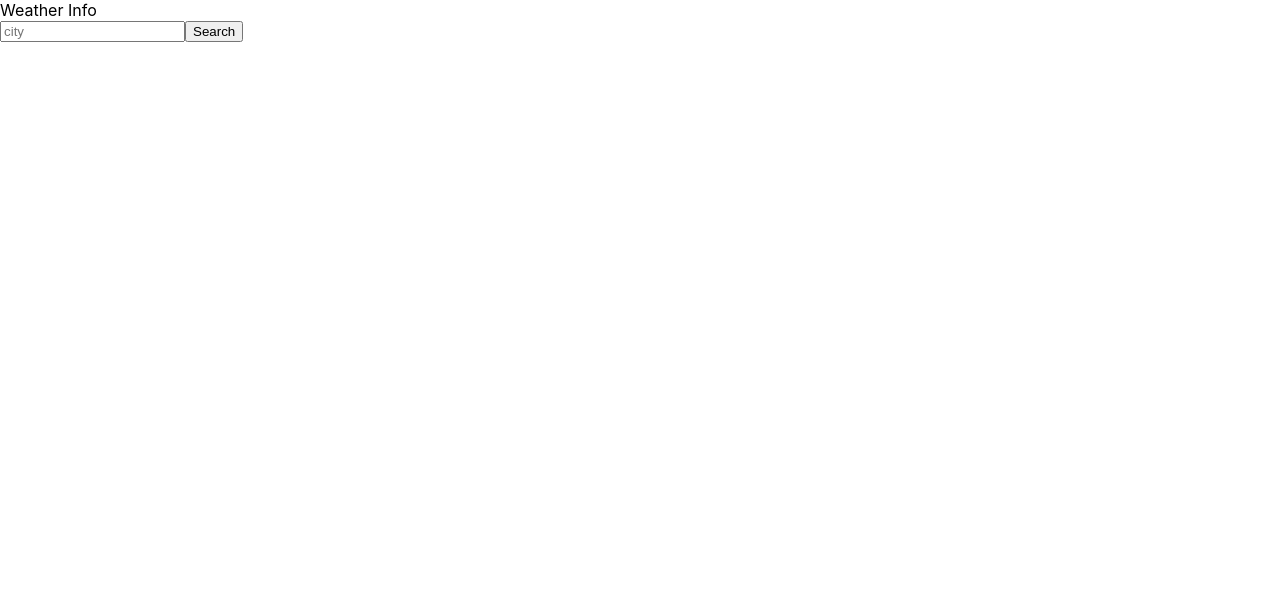
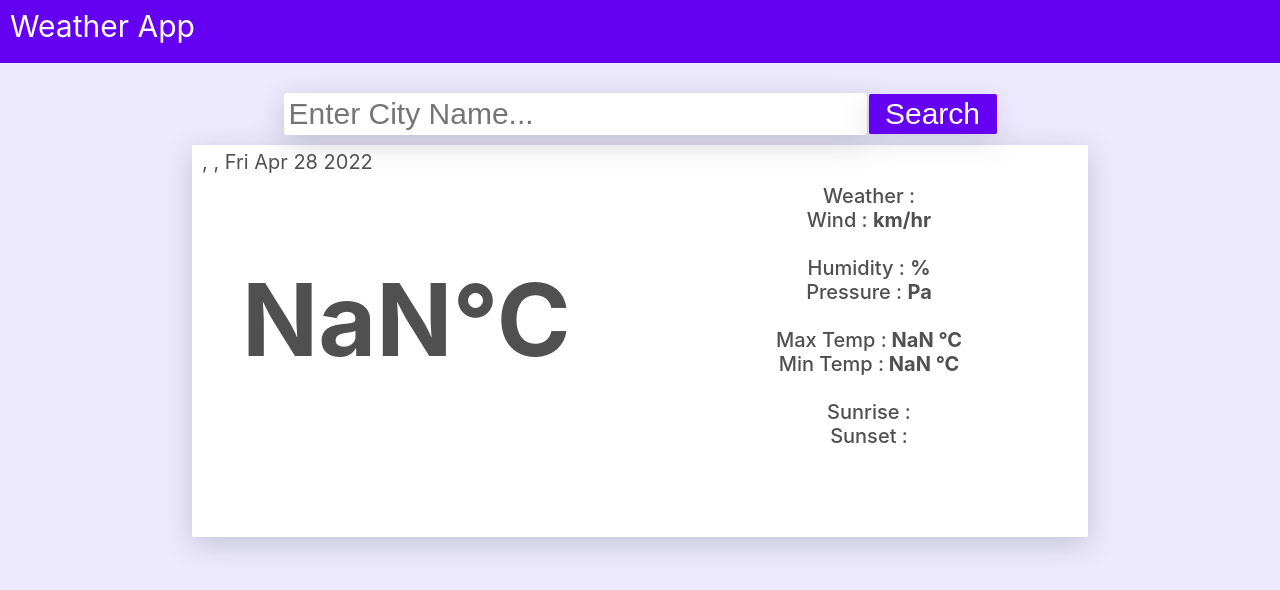
Before and after one commit to Partha2024/Weather-App, a React (Create React App) app: page / in a window 1280 px wide. Shown: the top 590 px of the page. Built offline with nearby package versions, Linux system fonts and the light colour scheme.

Commit message:
worked on card component

```diff
--- a/src/App.css
+++ b/src/App.css
@@ -15,7 +15,7 @@
 
 .body{
     text-align: center;
-    padding: 30px;
+    padding-top: 30px;
 }
 
 #searchBar{
--- a/src/App.js
+++ b/src/App.js
@@ -1,8 +1,71 @@
-// import './App.css';
-// import Card from "./component/Card";
-// import Comment from "./component/Comment";
-// import React, { useEffect, useState } from "react";
-// import axios from 'axios';
+import './App.css';
+import Card from "./component/Card";
+import React from 'react'
+import { useState } from 'react'
+import axios from 'axios'
+
+export default function App() {
+
+    const [weather, setWeather] = useState('');
+    const [city, setCity] = useState('');
+    // const APIKEY = "3eeff1f838181bd9fe07fa40d3bb4a61";
+
+    const apiCall = async (e) => {
+        e.preventDefault()
+        const location = e.target.elements.location.value;
+        const res = await axios.get(`https://api.openweathermap.org/data/2.5/weather?q=${location}&appid=3eeff1f838181bd9fe07fa40d3bb4a61`);
+        console.log(res)
+        setWeather({
+            descp: res.data.weather[0].description,
+            temp: res.data.main.temp,
+            maxTemp: res.data.main.temp_max,
+            minTemp: res.data.main.temp_min,
+            city: res.data.name,
+            humidity: res.data.main.humidity,
+            press: res.data.main.pressure,
+            country : res.data.sys.country,
+            wind: res.data.wind.speed,
+            sunrise: res.data.sys.sunrise,
+            sunset: res.data.sys.sunset,
+        })
+        setCity(res.data.name)
+    }
+
+    return (
+    <div className='container'>
+
+        <div className='header'>
+            Weather App
+        </div>
+
+        <div className='body'>
+
+            <div className='searchArea'>
+                <form onSubmit={apiCall} className="form">
+                    <input type="text" id='searchBar' placeholder="Enter City Name..." name="location" required/>
+                    <button className="bttn" id='searchBtn'>Search</button>
+                </form>
+            </div>
+
+            <div className='cardArea'>
+                {/* {weather && <Card weather = {weather}/>} */}
+                <Card weather = {weather}/>
+            </div>
+
+            {/* <div className='commentArea'>
+                <Comment/>
+            </div> */}
+
+        </div>
+
+    </div>
+
+)
+}
+
+
+
+
 
 // function App() {
 
@@ -51,114 +114,41 @@
 //     }
 
 //     return (
-//         <div className='container'>
-//             <div className='header'>
-//                 Weather App
-//             </div>
-//             <div className='body'>
+        // <div className='container'>
+        //     <div className='header'>
+        //         Weather App
+        //     </div>
+        //     <div className='body'>
 
-//                 <div className='searchArea'>
-//                     {/* <form> */}
-//                         <input type="text" id='searchBar' ref={textInput} placeholder="Enter City Name..." name="search" required/>
-//                         <button id='searchBtn' type="submit" onClick={()=>getForecast()}>Submit</button>
-//                     {/* </form> */}
-//                 </div>
+        //         <div className='searchArea'>
+        //             {/* <form> */}
+        //                 <input type="text" id='searchBar' ref={textInput} placeholder="Enter City Name..." name="search" required/>
+        //                 <button id='searchBtn' type="submit" onClick={()=>getForecast()}>Submit</button>
+        //             {/* </form> */}
+        //         </div>
 
-//                 <div>
-//                 {JSON.stringify(responseObj)}
-//                 {responseObj.data.weather[0].description}
-//                 {/* {JSON.stringify(responseObj)} */}
-//                 <hr/>
-//                 {/* {responseObj} */}
-//                     {/* {responseObj.sunrise} */}
-//                 </div>
+        //         <div>
+        //         {JSON.stringify(responseObj)}
+        //         {responseObj.data.weather[0].description}
+        //         {/* {JSON.stringify(responseObj)} */}
+        //         <hr/>
+        //         {/* {responseObj} */}
+        //             {/* {responseObj.sunrise} */}
+        //         </div>
 
-//                 {/* <div className='cardArea'>
+        //         {/* <div className='cardArea'>
 
-//                     <Card responseObj = {responseObj}/>
-//                 </div> */}
+        //             <Card responseObj = {responseObj}/>
+        //         </div> */}
 
-//                 {/* <div className='commentArea'>
-//                     <Comment/>
-//                 </div> */}
+        //         {/* <div className='commentArea'>
+        //             <Comment/>
+        //         </div> */}
 
-//             </div>
+        //     </div>
 
-//         </div>
+        // </div>
 //     );
 // }
 
 // export default App;
-
-
-import React from 'react'
-import { useState } from 'react'
-import axios from 'axios'
-
-function App() {
-
-    const [weather, setWeather] = useState('');
-    const [city, setCity] = useState('');
-    const apiKey = "3eeff1f838181bd9fe07fa40d3bb4a61";
-
-    const apiCall = async (e) => {
-        e.preventDefault()
-        const loc = e.target.elements.loc.value
-        // const req = axios.get(`https://api.openweathermap.org/data/2.5/weather?q=${loc}&appid=${apiKey}`);
-        const res = await axios.get(`https://api.openweathermap.org/data/2.5/weather?q=${loc}&appid=${apiKey}`);
-        setWeather({
-            descp: res.data.weather[0].description,
-            temp: res.data.main.temp,
-            city: res.data.name,
-            humidity: res.data.main.humidity,
-            press: res.data.main.pressure,
-        })
-
-        setCity(res.data.name)
-
-    }
-
-    let k = weather.temp;
-    let C = k - 273.15
-
-    const Weath = () => {
-        return <div>
-            <div className="winfo">
-                Weather information for {city}
-                <hr></hr>
-            </div>
-            <div className="Weath">
-                <div className="welement">
-                    Weather : {weather.descp}
-                </div>
-                <div className="welement">
-                    Temperature : {C.toFixed(2)} &#8451;
-                </div>
-                <div className="welement">
-                    Humidity :{weather.humidity} %
-                </div>
-                <div className="welement">
-                    Pressure :  {weather.press} mb
-                </div>
-            </div>
-        </div>
-    }
-    return (<>
-        <div className="weathhead">Weather Info</div>
-        <div className="mainweather">
-            <div className="weather">
-                <form onSubmit={apiCall} className="form">
-                    <input type="text"
-                        placeholder="city"
-                        name="loc" />
-                    <button className="bttn">Search</button>
-                </form>
-
-                {weather && <Weath />}
-            </div>
-        </div>
-    </>
-    )
-}
-
-export default App
--- a/src/component/Card.css
+++ b/src/component/Card.css
@@ -0,0 +1,50 @@
+.card{
+    height: 387px;
+    margin-top: 10px;
+    color: #515050;
+
+}
+
+.cardItem{
+    width: 70%;
+    height: 100%;
+    background-color: white;
+    margin-left: 15%;
+    border-radius: 2px;
+    padding-top: 5px;
+    box-shadow: rgba(100, 100, 111, 0.3) 0px 7px 29px 0px;
+}
+
+.cardHeader{
+    text-align: start;
+    /* margin-top: 10px; */
+    margin-left: 10px;
+    font-size: 20px;
+}
+
+.sides{
+    display: flex;
+    /* background-color: aqua; */
+    /* width: 100%; */
+    height: 80%;
+    padding: 10px;
+}
+
+.leftDiv{
+    width: 50%;
+    /* background-color: cadetblue; */
+    font-size: 100px;
+    font-weight: 700;
+    padding-left: 40px;
+    padding-top: 75px;
+    text-align: start;
+
+
+}
+
+.rightDiv{
+    width: 50%;
+    font-size: 20px;
+    font-weight: 500;
+    /* background-color: cornflowerblue; */
+}
--- a/src/component/Card.js
+++ b/src/component/Card.js
@@ -1,17 +1,58 @@
 import React from 'react'
-import App from '../App'
+import './Card.css';
 
 export default function Card(props) {
 
-    // console.log(props)
-    // var data = JSON.stringify(props.responseObj);
-    // console.log(data.pressure)
     return (
-        <div>
-            <h2>Find Current Weather Conditions</h2>
-            <div>
-                {props.responseObj}
-                {/* <p>It is currently {Math.round(props.responseObj.main.temp)} degrees out with {props.responseObj.weather[0].description}.</p> */}
+        <div className='card'>
+
+            <div className='cardItem'>
+
+                <div className="cardHeader">
+                    {props.weather.city}, {props.weather.country}, Fri Apr 28 2022
+                </div>
+
+                <div className='sides'>
+
+                    <div className='leftDiv'>
+                        {(props.weather.temp-278).toFixed(1)}&deg;C
+
+                    </div>
+
+                    <div className="rightDiv">
+                        <div className="welement">
+                            Weather : <b> {props.weather.descp}</b>
+                        </div>
+                        <div className="welement">
+
+                            Wind : <b>{props.weather.wind} km/hr</b>
+                        </div><br/>
+
+                        <div className="welement">
+                            Humidity : <b>{props.weather.humidity} %</b>
+                        </div>
+                        <div className="welement">
+                            Pressure : <b> {props.weather.press} Pa</b>
+                        </div><br/>
+
+                        <div className="welement">
+                            Max Temp :<b> {(props.weather.maxTemp-278).toFixed(2)} &deg;C</b>
+                        </div>
+                        <div className="welement">
+                            Min Temp :<b> {(props.weather.minTemp-278).toFixed(2)} &deg;C</b>
+                        </div><br/>
+
+                        <div className="welement">
+                            Sunrise : <b>{props.weather.sunrise}</b>
+                        </div>
+                        <div className="welement">
+                            Sunset :<b> {props.weather.sunset}</b>
+                        </div><br/>
+                    </div>
+
+                </div>
+
+
             </div>
 
         </div>
```
